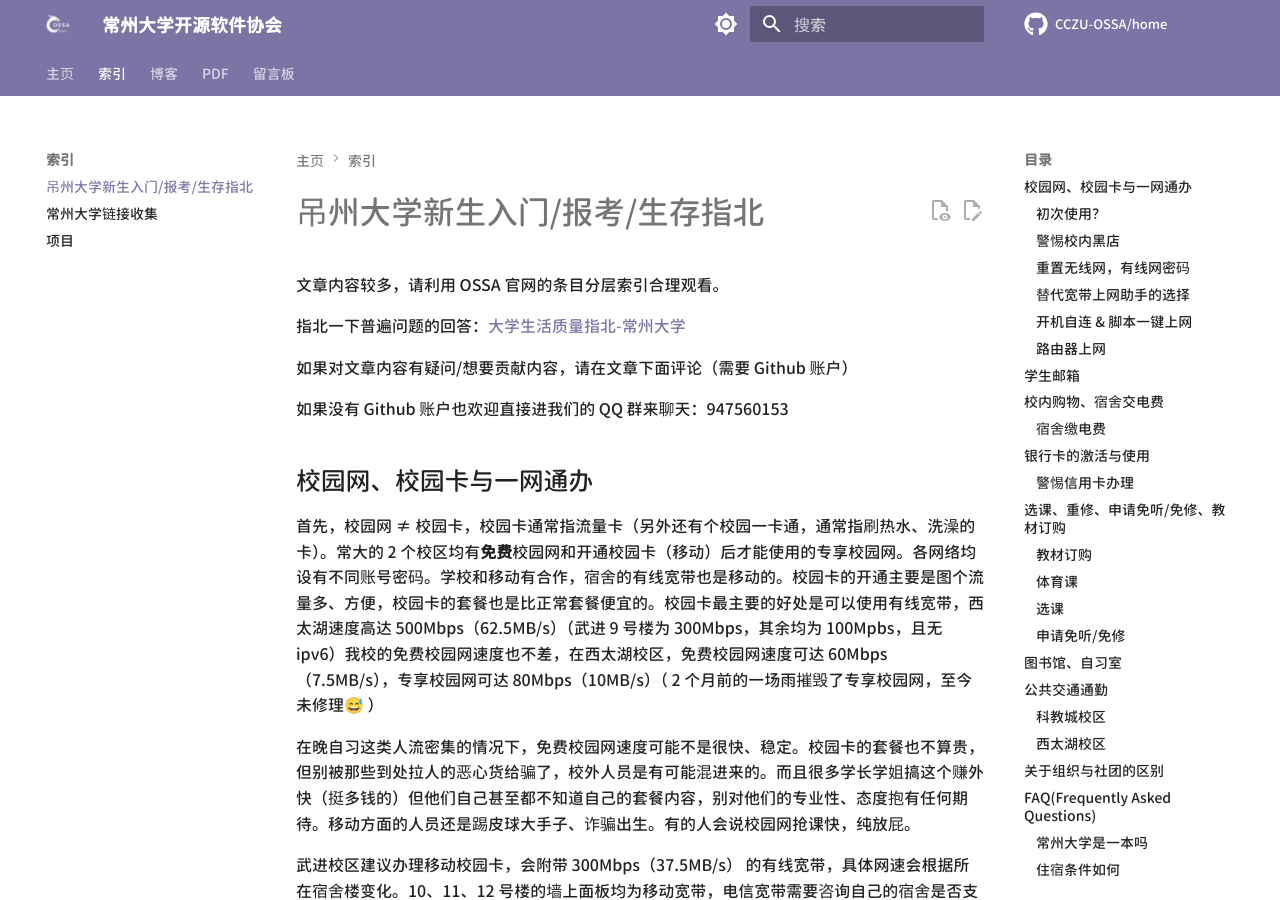
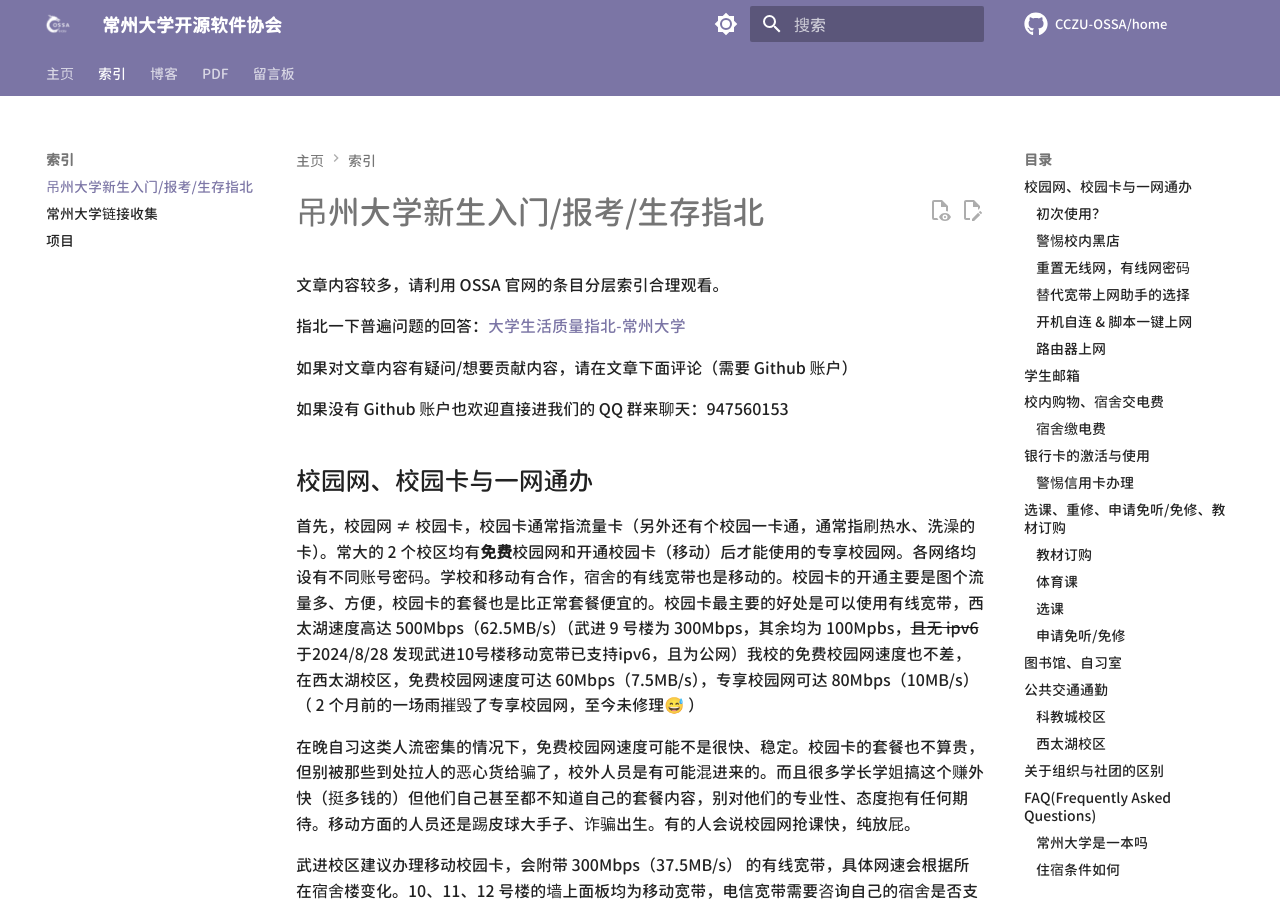
Before and after one commit to CCZU-OSSA/home, an MkDocs documentation site: the page built from docs/indexs/for-fresher.md, in a window 1280 px wide and 900 px high. Built offline with MkDocs 1.6.1 and Material for MkDocs 9.7.7, drawn with Linux system fonts in a browser that asks for light colours; some web fonts are replaced; comment, search, counter and statistics services are not loaded.

Commit message:
Update for-fresher
remove unsupport ipv6

```diff
--- a/docs/indexs/for-fresher.md
+++ b/docs/indexs/for-fresher.md
@@ -13,7 +13,7 @@ comments: true
 
 ## 校园网、校园卡与一网通办
 
-首先，校园网 ≠ 校园卡，校园卡通常指流量卡（另外还有个校园一卡通，通常指刷热水、洗澡的卡）。常大的 2 个校区均有**免费**校园网和开通校园卡（移动）后才能使用的专享校园网。各网络均设有不同账号密码。学校和移动有合作，宿舍的有线宽带也是移动的。校园卡的开通主要是图个流量多、方便，校园卡的套餐也是比正常套餐便宜的。校园卡最主要的好处是可以使用有线宽带，西太湖速度高达 500Mbps（62.5MB/s）（武进 9 号楼为 300Mbps，其余均为 100Mpbs，且无 ipv6）我校的免费校园网速度也不差，在西太湖校区，免费校园网速度可达 60Mbps（7.5MB/s），专享校园网可达 80Mbps（10MB/s）（ 2 个月前的一场雨摧毁了专享校园网，至今未修理😅 ）
+首先，校园网 ≠ 校园卡，校园卡通常指流量卡（另外还有个校园一卡通，通常指刷热水、洗澡的卡）。常大的 2 个校区均有**免费**校园网和开通校园卡（移动）后才能使用的专享校园网。各网络均设有不同账号密码。学校和移动有合作，宿舍的有线宽带也是移动的。校园卡的开通主要是图个流量多、方便，校园卡的套餐也是比正常套餐便宜的。校园卡最主要的好处是可以使用有线宽带，西太湖速度高达 500Mbps（62.5MB/s）（武进 9 号楼为 300Mbps，其余均为 100Mpbs，~~且无 ipv6~~ 于2024/8/28 发现武进10号楼移动宽带已支持ipv6，且为公网）我校的免费校园网速度也不差，在西太湖校区，免费校园网速度可达 60Mbps（7.5MB/s），专享校园网可达 80Mbps（10MB/s）（ 2 个月前的一场雨摧毁了专享校园网，至今未修理😅 ）
 
 在晚自习这类人流密集的情况下，免费校园网速度可能不是很快、稳定。校园卡的套餐也不算贵，但别被那些到处拉人的恶心货给骗了，校外人员是有可能混进来的。而且很多学长学姐搞这个赚外快（挺多钱的）但他们自己甚至都不知道自己的套餐内容，别对他们的专业性、态度抱有任何期待。移动方面的人员还是踢皮球大手子、诈骗出生。有的人会说校园网抢课快，纯放屁。
 
```
